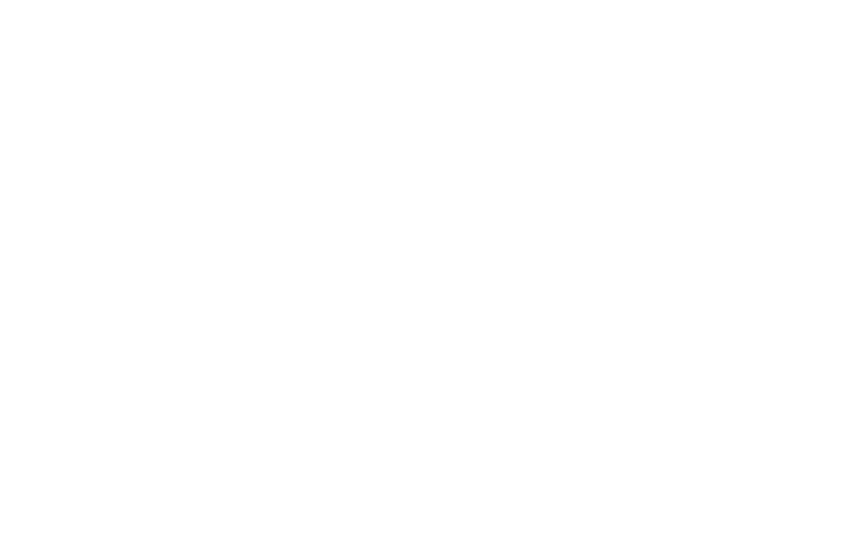
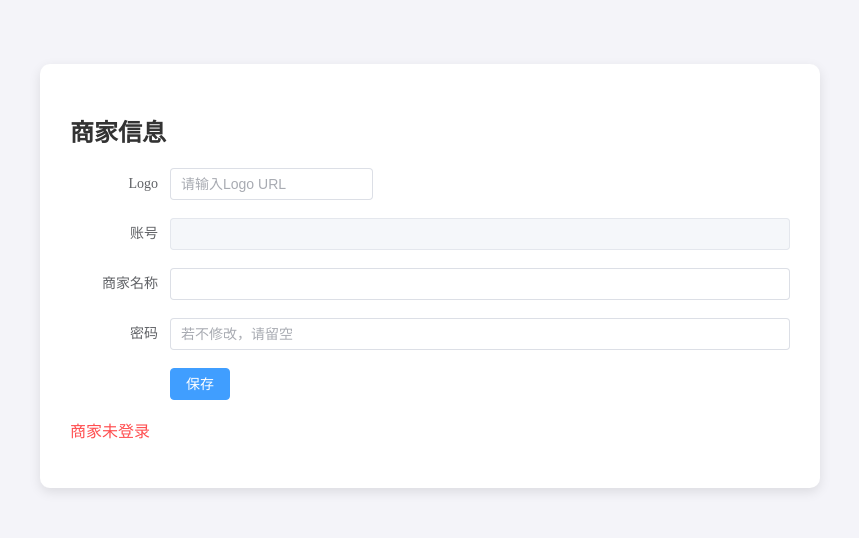
Before and after one commit to advanced233/vue-springcloud, a Vue app in the folder campus-food-ordering-frontend/: page /merchant/personalinfo in a window 1280 px wide. Before the commit this address had no page. Shown: the part 152-690 px from the top of the page, without its empty margins (210-1069 px from the left). Built offline with nearby package versions, Linux system fonts and the light colour scheme.

Commit message:
add MerchantPersonalPage

```diff
--- a/campus-food-ordering-frontend/src/api/merchant.js
+++ b/campus-food-ordering-frontend/src/api/merchant.js
@@ -29,7 +29,7 @@
 }
 
 // 更新店铺信息
-export function updateMerchant(merchant) {
+export function updateMerchantInfo(merchant) {
     return axios.put(`${BASE_URL}/merchant/update`, merchant);
 }
 
--- a/campus-food-ordering-frontend/src/router/index.js
+++ b/campus-food-ordering-frontend/src/router/index.js
@@ -14,7 +14,8 @@
 import MerchantHomePage from "../views/MerchantHomePage.vue";
 import UserOrderList from "../views/UserOrderList.vue";
 import MerchantOrderManage from "../views/MerchantOrderManage.vue";
-import UserPersonalInformation from "../views/UserPersonalInformation.vue"; // 商家注册页面
+import UserPersonalInformation from "../views/UserPersonalInformation.vue";
+import MerchantPersonalInformation from "../views/MerchantPersonalInformation.vue"; // 商家注册页面
 
 const routes = [
     {
@@ -76,6 +77,11 @@
         path: '/merchant/ordermanage',
         name: 'MerchantOrderManage',
         component: MerchantOrderManage
+    },
+    {
+        path: '/merchant/personalinfo',
+        name: 'MerchantPersonalInformation',
+        component: MerchantPersonalInformation
     }
 ];
 
--- a/campus-food-ordering-frontend/src/views/MerchantHomePage.vue
+++ b/campus-food-ordering-frontend/src/views/MerchantHomePage.vue
@@ -23,6 +23,9 @@
             </el-button>
             <el-button type="warning" icon="el-icon-tickets" @click="goToOrderManage">
               订单管理
+            </el-button>
+            <el-button type="primary" @click="goToPersonalInfo" icon="el-icon-user">
+              个人信息
             </el-button>
           </div>
         </div>
@@ -330,6 +333,9 @@
     // 跳转到订单管理页面
     goToOrderManage() {
       this.$router.push('/merchant/ordermanage')
+    },
+    goToPersonalInfo() {
+      this.$router.push({ path: '/merchant/personalinfo' });
     }
   }
 }
--- /dev/null
+++ b/campus-food-ordering-frontend/src/views/MerchantPersonalInformation.vue
@@ -0,0 +1,140 @@
+<template>
+  <div class="container">
+    <div class="page-wrapper">
+      <h2>商家信息</h2>
+      <el-form :model="form" label-width="100px">
+        <!-- Logo -->
+        <el-form-item label="Logo">
+          <div class="logo-container">
+            <el-input v-model="form.logo" placeholder="请输入Logo URL" />
+            <img v-if="form.logo" :src="form.logo" alt="Logo" class="logo-preview" />
+          </div>
+        </el-form-item>
+
+        <!-- 账号（只读） -->
+        <el-form-item label="账号">
+          <el-input v-model="form.account" disabled />
+        </el-form-item>
+
+        <!-- 名称 -->
+        <el-form-item label="商家名称">
+          <el-input v-model="form.name" />
+        </el-form-item>
+
+        <!-- 密码（只显示空，若商家想修改可输入新密码） -->
+        <el-form-item label="密码">
+          <el-input
+              type="password"
+              v-model="form.password"
+              placeholder="若不修改，请留空"
+          />
+        </el-form-item>
+
+        <!-- 保存按钮 -->
+        <el-form-item>
+          <el-button type="primary" @click="saveMerchantInfo">保存</el-button>
+        </el-form-item>
+      </el-form>
+      <p v-if="message" class="message">{{ message }}</p>
+    </div>
+  </div>
+</template>
+
+<script>
+import { getMerchant, updateMerchantInfo } from '../api/merchant';
+
+export default {
+  name: 'MerchantPersonalInformation',
+  data() {
+    return {
+      form: {
+        id: null,
+        account: '',
+        password: '',
+        name: '',
+        logo: ''
+      },
+      message: ''
+    };
+  },
+  created() {
+    const merchantId = localStorage.getItem('merchantId');
+    if (merchantId) {
+      this.fetchMerchantInfo(merchantId);
+    } else {
+      this.message = '商家未登录';
+    }
+  },
+  methods: {
+    // 获取商家个人信息
+    fetchMerchantInfo(merchantId) {
+      getMerchant(merchantId)
+          .then(response => {
+            let data = response.data || {};
+            // 不显示加密后的密码
+            data.password = '';
+            this.form = data;
+          })
+          .catch(error => {
+            console.error(error);
+            this.message = '获取商家信息失败';
+          });
+    },
+    // 保存更新后的商家信息
+    saveMerchantInfo() {
+      updateMerchantInfo(this.form)
+          .then(response => {
+            this.message = response.data;
+          })
+          .catch(error => {
+            console.error(error);
+            this.message = '更新商家信息失败';
+          });
+    }
+  }
+};
+</script>
+
+<style scoped>
+.container {
+  display: flex;
+  justify-content: center;
+  align-items: center;
+  min-height: 100vh;
+  background-color: #f4f4f9;
+  padding: 20px;
+}
+
+.page-wrapper {
+  background: #fff;
+  padding: 30px;
+  border-radius: 10px;
+  width: 720px;
+  box-shadow: 0 4px 12px rgba(0, 0, 0, 0.1);
+}
+
+h2 {
+  margin-bottom: 20px;
+  color: #333;
+}
+
+/* Logo区域 */
+.logo-container {
+  display: flex;
+  align-items: center;
+}
+
+.logo-preview {
+  width: 75px; /* 设置Logo的宽度 */
+  height: 75px; /* 设置Logo的高度 */
+  border-radius: 50%;
+  margin-left: 10px;
+}
+
+/* 提示信息 */
+.message {
+  margin-top: 15px;
+  font-size: 16px;
+  color: #ff4d4f;
+}
+</style>
```
Also changed, not shown: 1 other file (tests, documents, lock files or other folders).
